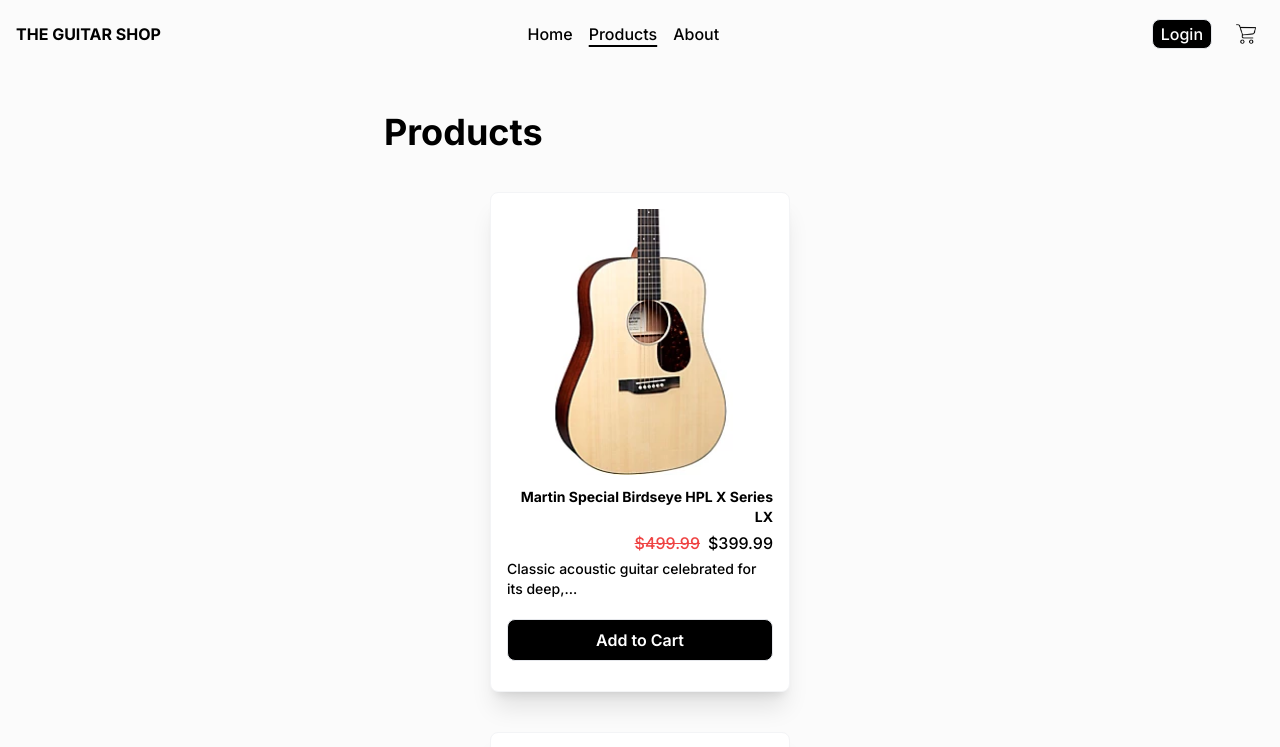
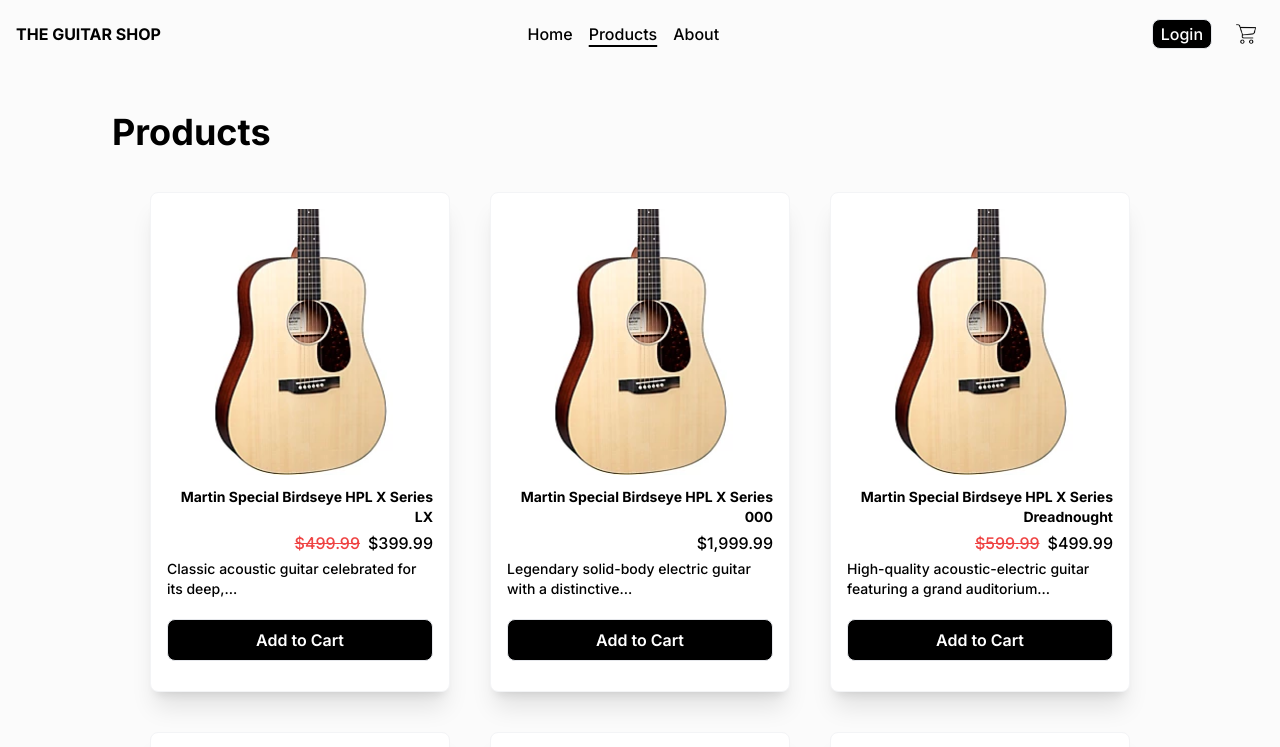
Before and after one commit to sblevins-dev/GuitarShop, a Next.js app: page /products in a window 1280 px wide. Shown: the top 747 px of the page. Built offline with nearby package versions, Linux system fonts and the light colour scheme.

Commit message:
small styling card change

```diff
--- a/app/products/page.tsx
+++ b/app/products/page.tsx
@@ -3,7 +3,7 @@
 
 export default function Products() {
   return (
-    <div className='min-h-screen  py-20 p-5 md:p-28 xl:px-96 bg-[#fbfbfb] text-black flex flex-col gap-10'>
+    <div className='min-h-screen py-20 p-5 md:p-28 2xl:px-96 bg-[#fbfbfb] text-black flex flex-col gap-10'>
       <h1 className='font-bold text-4xl'>
         Products
       </h1>
--- a/components/ui/Card.tsx
+++ b/components/ui/Card.tsx
@@ -31,7 +31,7 @@
     return (
         <div
             className="cursor-pointer bg-white rounded-lg w-auto max-w-[300px] max-sm:max-w-full
-        min-w-[300px] min-h-[500px] shadow-xl hover:shadow-2xl transition duration-300 border
+        min-w-[300px] max-sm:min-w-full min-h-[500px] shadow-xl hover:shadow-2xl transition duration-300 border
         border-gray-100 p-4 flex flex-col gap-1">
             {
                 guitar.img &&
```
